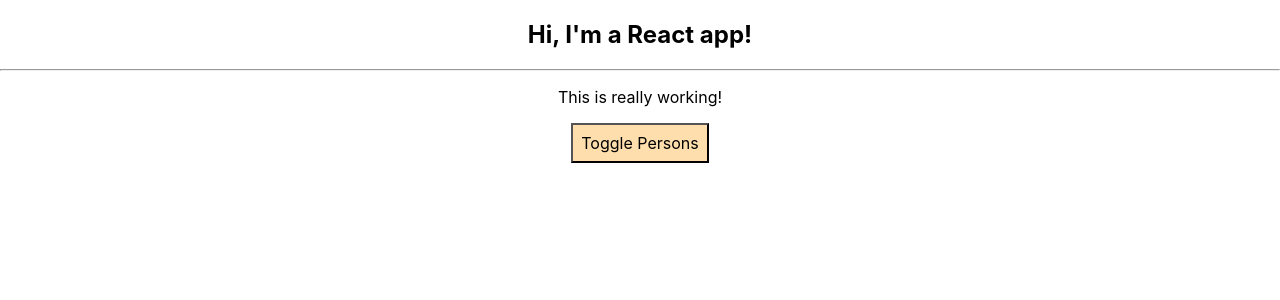
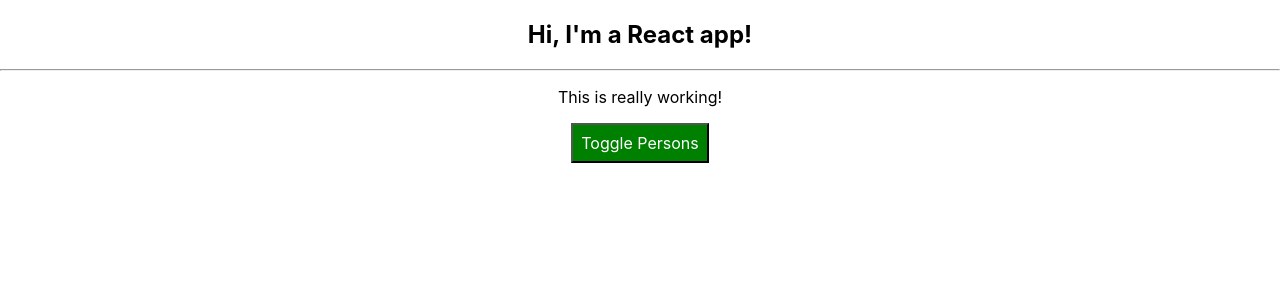
Before and after one commit to wainstead/react-complete-guide, a React (Create React App) app: page / in a window 1280 px wide. Shown: the top 300 px of the page. Built offline with nearby package versions, Linux system fonts and the light colour scheme.

Commit message:
Dynamically set the button's background color
If we are going to show the list of names,
the button should have a green background
(which is the initial state).

If we have displayed the list then set the button
background to red.

```diff
--- a/src/App.js
+++ b/src/App.js
@@ -50,7 +50,8 @@
   }
   render() {
     const style = {
-      backgroundColor: 'navajowhite',
+      backgroundColor: 'green',
+      color: 'white',
       font: 'inherit',
       border: '1x solid blue',
       padding: '8px',
@@ -72,6 +73,7 @@
           })}
         </div>
       );
+      style.backgroundColor = 'red';
     }
     return (
       <div className="App">
```
